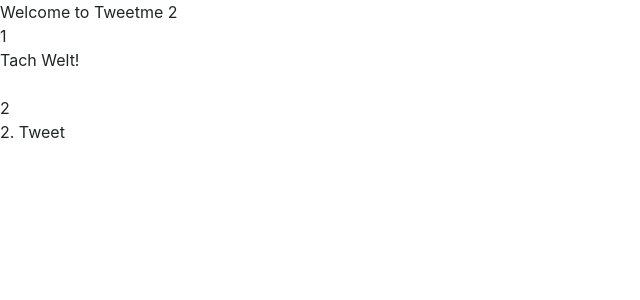
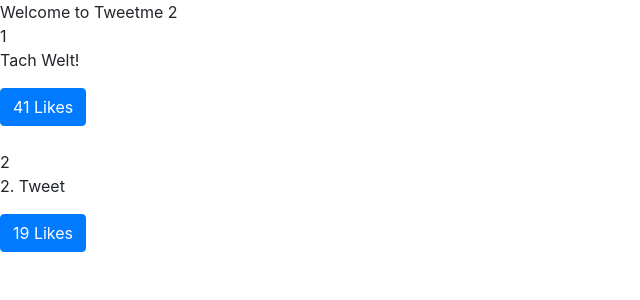
Before and after one commit to JanMeckelholt/tweetme2, a Django app: page / in a window 1280 px wide. Shown: the top 300 px of the page, without its empty margins (0-640 px from the left). Run offline with Django 3.2, Linux system fonts and the light colour scheme; data comes from the database, SQL or seed files in the repository; some libraries are stand-ins or nearby versions.

Commit message:
Like-Button with JS

```diff
--- a/templates/pages/home.html
+++ b/templates/pages/home.html
@@ -13,9 +13,17 @@
   <script>
     const tweetsElement = document.getElementById("tweets")
     //tweetsElement.innerHTML = 'Loading...'
+    function handleDidLike(tweet_id, currentCount){
+      console.log(tweet_id, currentCount)
+    }
 
+    function LikeBtn(tweet){
+      return "<button class='btn btn-primary' onclick=handleDidLike(" + tweet.id + "," + tweet.likes + ")>" + tweet.likes + " Likes</button>"
+    }
     function formatTweetElement(tweet) {
-      var formatedTweet = "<div class='mb-4' id='tweet-" +tweet.id +"'>"+ tweet.id + "<p>"+ tweet.content+"</p></div>"
+      var formatedTweet = "<div class='mb-4' id='tweet-" +tweet.id +"'>"+ tweet.id + "<p>"+ tweet.content+ "</p>" +
+      "<div class='btn-group'>" + LikeBtn(tweet) + "</div>" +
+      "</div>"
       return formatedTweet
     }
     const xhr = new XMLHttpRequest()
--- a/tweets/views.py
+++ b/tweets/views.py
@@ -1,3 +1,4 @@
+import random
 from django.shortcuts import render, get_object_or_404
 from django.http import HttpResponse, JsonResponse
 
@@ -10,7 +11,7 @@ def home_view(request, *args, **kwargs):
 
 def tweets_list_view(request, *args, **kwargs):
     qs = Tweet.objects.all()
-    tweets_list = [{"id": x.id, "content": x.content } for x in qs]
+    tweets_list = [{"id": x.id, "content": x.content, "likes": random.randint(0, 100) } for x in qs]
     data = {
         "isUser": False,
         "response": tweets_list
```
